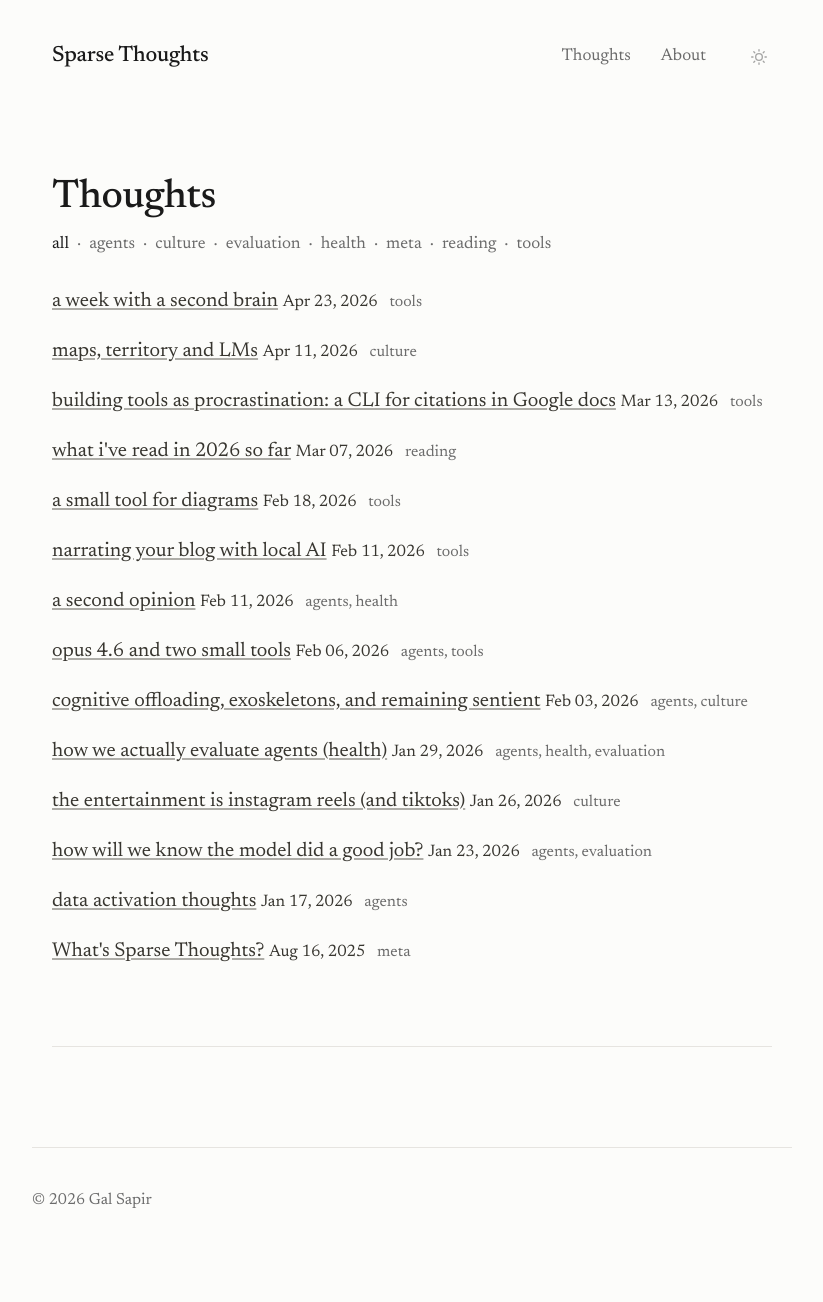
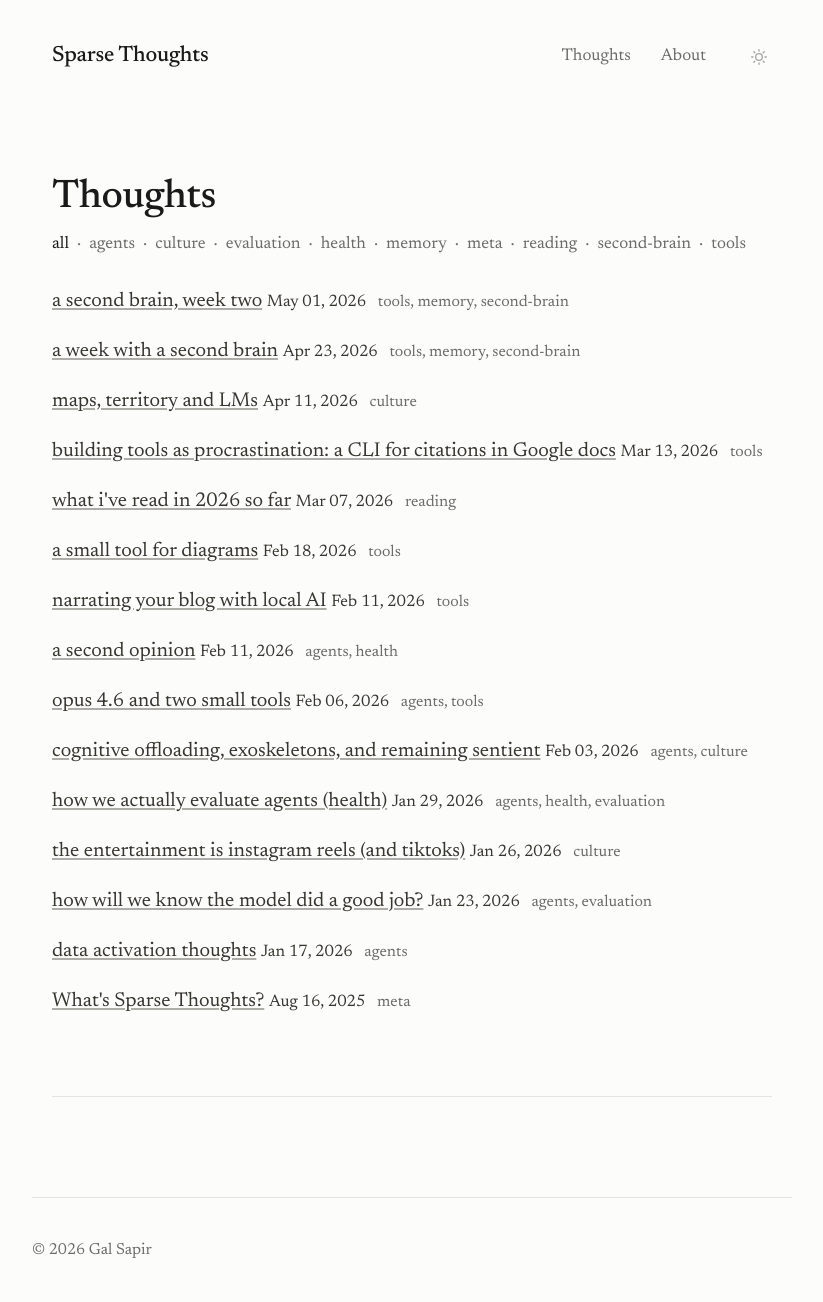
Before and after one commit to galsapir/sparse-thoughts, a Jekyll site: the page built from thoughts.md, in a window 1280 px wide. Shown: the whole page, without its empty margins (228-1051 px from the left). Built offline with Jekyll 4.4.1, drawn with Linux system fonts in a browser that asks for light colours; before the commit the page ends 1252 px from its top, so only the background shows below that; some of the changed lines change nothing that is shown.

Commit message:
add post: a second brain, week two

```diff
--- a/_posts/2026-04-23-second-brain-start.md
+++ b/_posts/2026-04-23-second-brain-start.md
@@ -2,7 +2,7 @@
 layout: post
 title: "a week with a second brain"
 description: "notes from five days of running a memory MCP across Claude Code, desktop, mobile, and Codex: what's in there, what's already not working, and why the corpus is mostly corrections."
-tags: [tools]
+tags: [tools, memory, second-brain]
 audio: "assets/audio/second-brain-start.mp3"
 ---
 
--- /dev/null
+++ b/_posts/2026-05-01-second-brain-week-two.md
@@ -0,0 +1,27 @@
+---
+layout: post
+title: "a second brain, week two"
+description: "week two with a memory MCP as second brain: the background dread is lighter, reviews are cheaper but shallower, and why i'm not ready to let the system auto-fix itself."
+tags: [tools, memory, second-brain]
+audio: "assets/audio/second-brain-week-two.mp3"
+---
+
+a week ago i wrote about [a memory MCP i was using as a second brain](/2026/04/23/second-brain-start/). a few notes from week two.
+
+most of my actual work this week went into an evaluation framework i'm building, and the memory system was on for all of it (and for the rest of what was going on). three things i noticed.
+
+there's a low-grade dread when i'm working: that no matter how diligent i am about notes, some lessons or threads will get lost. not because i didn't write them down, but because i didn't have a system that would surface them at the right time. this week that pressure was noticeably lighter. lessons get captured, recalled when relevant, and (maybe the most valuable part) they travel between different work surfaces. the memory acts as connective tissue (extracellular matrix is the picture in my head), so i can be largely agnostic to which agentic system i'm in: claude code, codex, the interview skill, claude desktop. it's the [second brain](https://www.buildingasecondbrain.com/) thing, more or less. it freed up bandwidth in a way i didn't expect, which is itself a signal that whatever i had in place before wasn't doing as much work as i thought it was.
+
+another shift: mental reviews are cheap now. what previously took a deliberate sit-down: gather context, find the notes, get into the right headspace, is now one question in any chat. that's a pro and a con. lower barrier means i actually do it, more often. but each review is also shallower than the old kind, and it surfaces only what got captured, so the meaningful undocumented stuff (a conversation that shifted how i think about a problem) stays invisible. net positive, since the alternative was skipping reviews entirely (but worth naming).
+
+the last thing is where i'm pushing back, gently, on [tim kellogg](https://timkellogg.me/)'s suggestion: store only the fact that claude went wrong, and let an ambient process fix the system. i get the appeal, but i'm not there. a lot of what gets captured as "claude failures" are things i want myself to be better at, not just the agent. if the system auto-patches around them, i lose the signal that would have made me learn from them. control over what gets captured, what counts as wrong, and how it gets fixed is part of the value (at least for now), not friction to remove (that may shift as i trust the system more).
+
+(this is the upbeat version, partly because it's a sunny friday morning. the friction-makes-learning question from [last week](/2026/04/23/second-brain-start/) is still open and i don't want to pretend otherwise.)
+
+---
+
+P.S. two small workflow changes this week:
+- added a grill-me move (à la matt pocock) to my [interview skill](https://github.com/galsapir/skills), still using it constantly
+- added an end-of-session summary + warm-start (with a hemingway bridge) to my [CLAUDE.md](https://gist.github.com/galsapir/e337f4194f1aa951689e15cb0d469d55)
+
+P.P.S. tags are still something i'm not getting right: here on sparse thoughts, and in the memory system. open problem.
```
Also changed, not shown: 1 other file.
